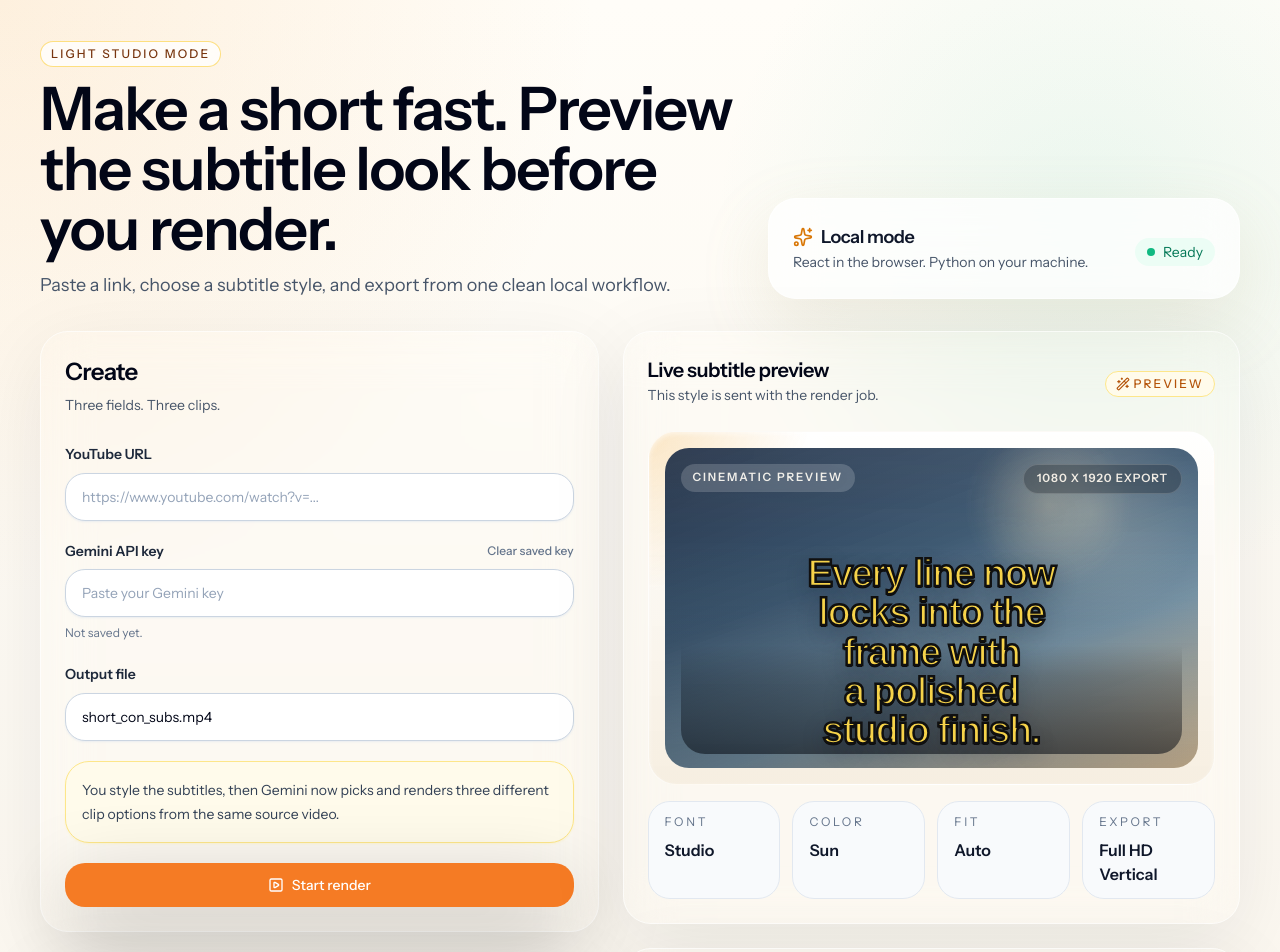
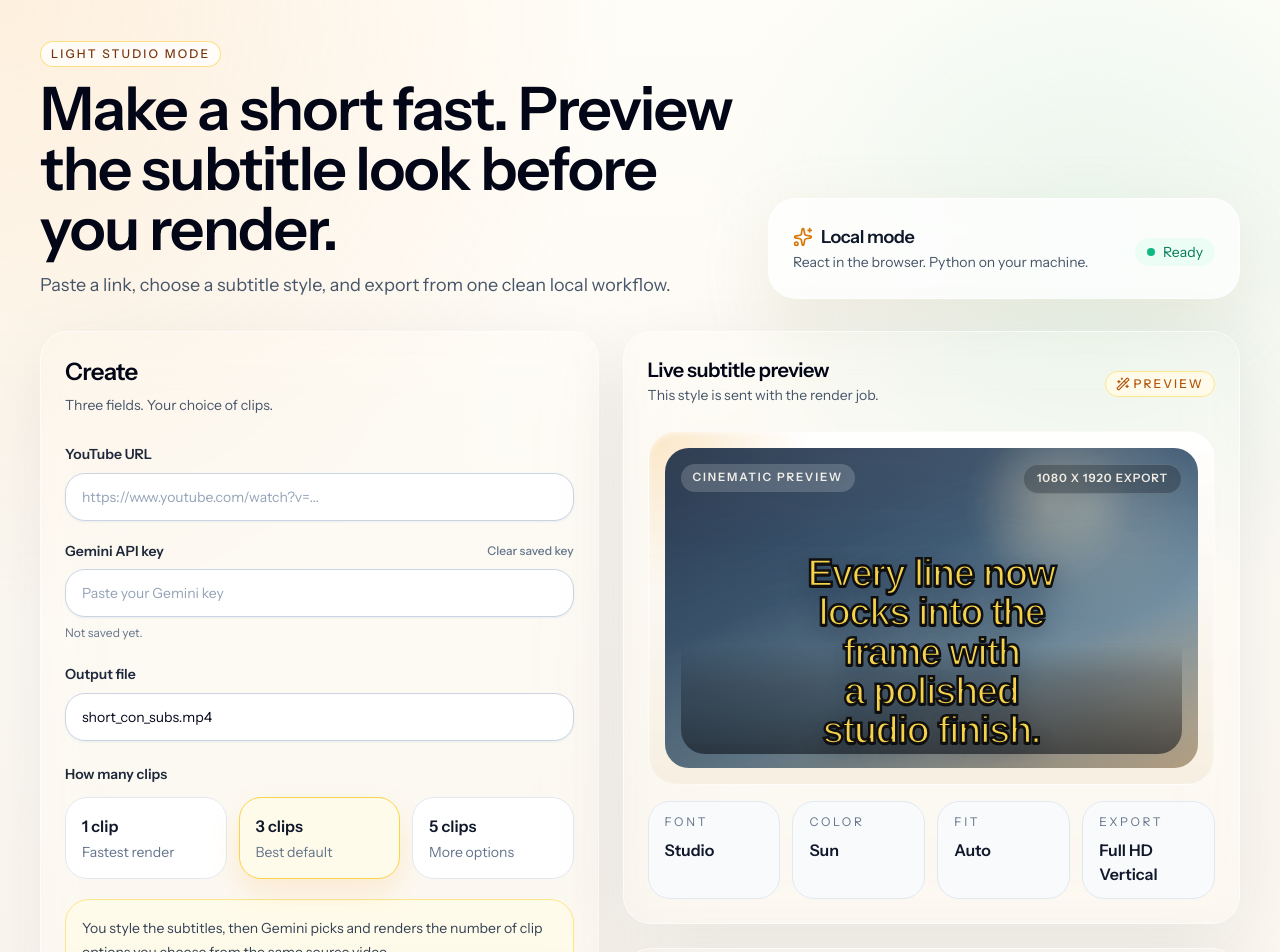
Before and after one commit to Sh1re-a/miscoshorts-ai, a React (Vite) app in the folder frontend/: page / in a window 1280 px wide. Shown: the top 952 px of the page. Built offline with nearby package versions, Linux system fonts and the light colour scheme.

Commit message:
feat: add clip count selector

```diff
--- a/frontend/src/App.tsx
+++ b/frontend/src/App.tsx
@@ -54,6 +54,7 @@ type SubtitleStyle = {
 
 type FontPreset = 'clean' | 'bold' | 'soft'
 type ColorPreset = 'sun' | 'ivory' | 'mint'
+type ClipCountOption = 1 | 3 | 5
 
 const progressByStatus: Record<JobStatus, number> = {
   idle: 0,
@@ -85,6 +86,12 @@ const colorPresets: Array<{ id: ColorPreset; label: string; text: string; stroke
   { id: 'sun', label: 'Sun', text: '#f6d34a', stroke: '#101010' },
   { id: 'ivory', label: 'Ivory', text: '#fff7e8', stroke: '#101010' },
   { id: 'mint', label: 'Mint', text: '#d8fff3', stroke: '#102a43' },
+]
+
+const clipCountOptions: Array<{ value: ClipCountOption; label: string; note: string }> = [
+  { value: 1, label: '1 clip', note: 'Fastest render' },
+  { value: 3, label: '3 clips', note: 'Best default' },
+  { value: 5, label: '5 clips', note: 'More options' },
 ]
 
 const defaultSubtitleStyle: SubtitleStyle = {
@@ -124,7 +131,7 @@ function App() {
   const [requestError, setRequestError] = useState<string | null>(null)
   const [isSubmitting, setIsSubmitting] = useState(false)
   const [apiKeyNotice, setApiKeyNotice] = useState(apiKey ? 'Saved locally in this browser.' : 'Not saved yet.')
-  const clipCount = 3
+  const [clipCount, setClipCount] = useState<ClipCountOption>(3)
 
   const activeFontPreset = fontPresets.find((preset) => preset.id === subtitleStyle.fontPreset) ?? fontPresets[0]
   const activeColorPreset = colorPresets.find((preset) => preset.id === subtitleStyle.colorPreset) ?? colorPresets[0]
@@ -270,7 +277,7 @@ function App() {
               <CardHeader>
                 <CardTitle className="text-2xl text-slate-950">Create</CardTitle>
                 <CardDescription className="text-slate-600">
-                  Three fields. Three clips.
+                  Three fields. Your choice of clips.
                 </CardDescription>
               </CardHeader>
               <CardContent>
@@ -320,8 +327,32 @@ function App() {
                     />
                   </div>
 
+                  <div className="space-y-3">
+                    <Label>How many clips</Label>
+                    <div className="grid gap-3 sm:grid-cols-3">
+                      {clipCountOptions.map((option) => {
+                        const selected = clipCount === option.value
+                        return (
+                          <button
+                            key={option.value}
+                            type="button"
+                            onClick={() => setClipCount(option.value)}
+                            className={`rounded-[22px] border px-4 py-4 text-left transition ${
+                              selected
+                                ? 'border-amber-300 bg-amber-50 shadow-[0_14px_30px_rgba(245,158,11,0.14)]'
+                                : 'border-slate-200 bg-white hover:border-amber-200 hover:bg-amber-50/40'
+                            }`}
+                          >
+                            <p className="text-base font-semibold text-slate-900">{option.label}</p>
+                            <p className="mt-1 text-sm text-slate-500">{option.note}</p>
+                          </button>
+                        )
+                      })}
+                    </div>
+                  </div>
+
                   <div className="rounded-[24px] border border-amber-200 bg-amber-50 p-4 text-sm leading-6 text-slate-700 shadow-sm shadow-amber-100/70">
-                    You style the subtitles, then Gemini now picks and renders three different clip options from the same source video.
+                    You style the subtitles, then Gemini picks and renders the number of clip options you choose from the same source video.
                   </div>
 
                   <Button className="w-full" type="submit" disabled={isSubmitting || isWorking}>
```
